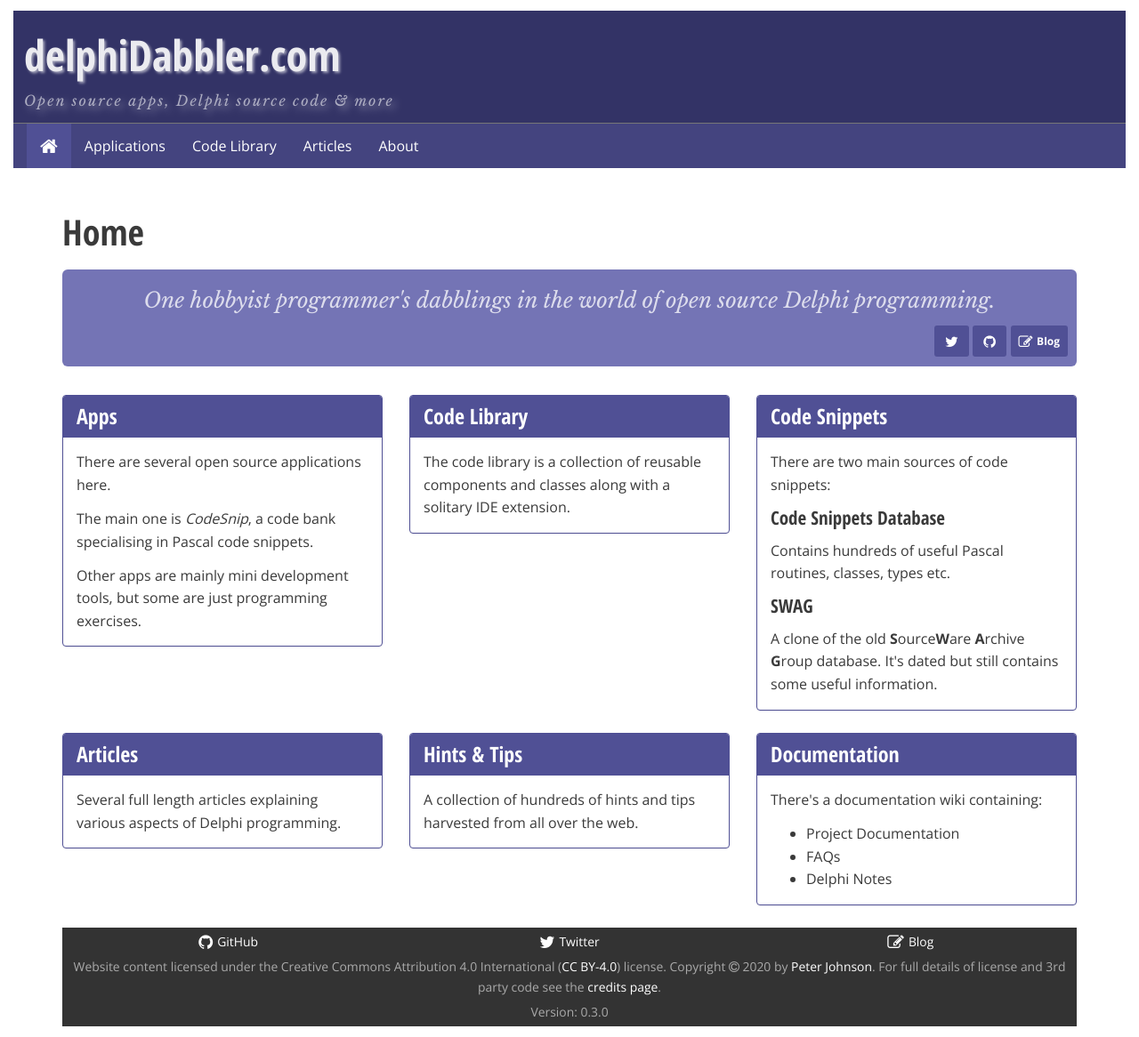
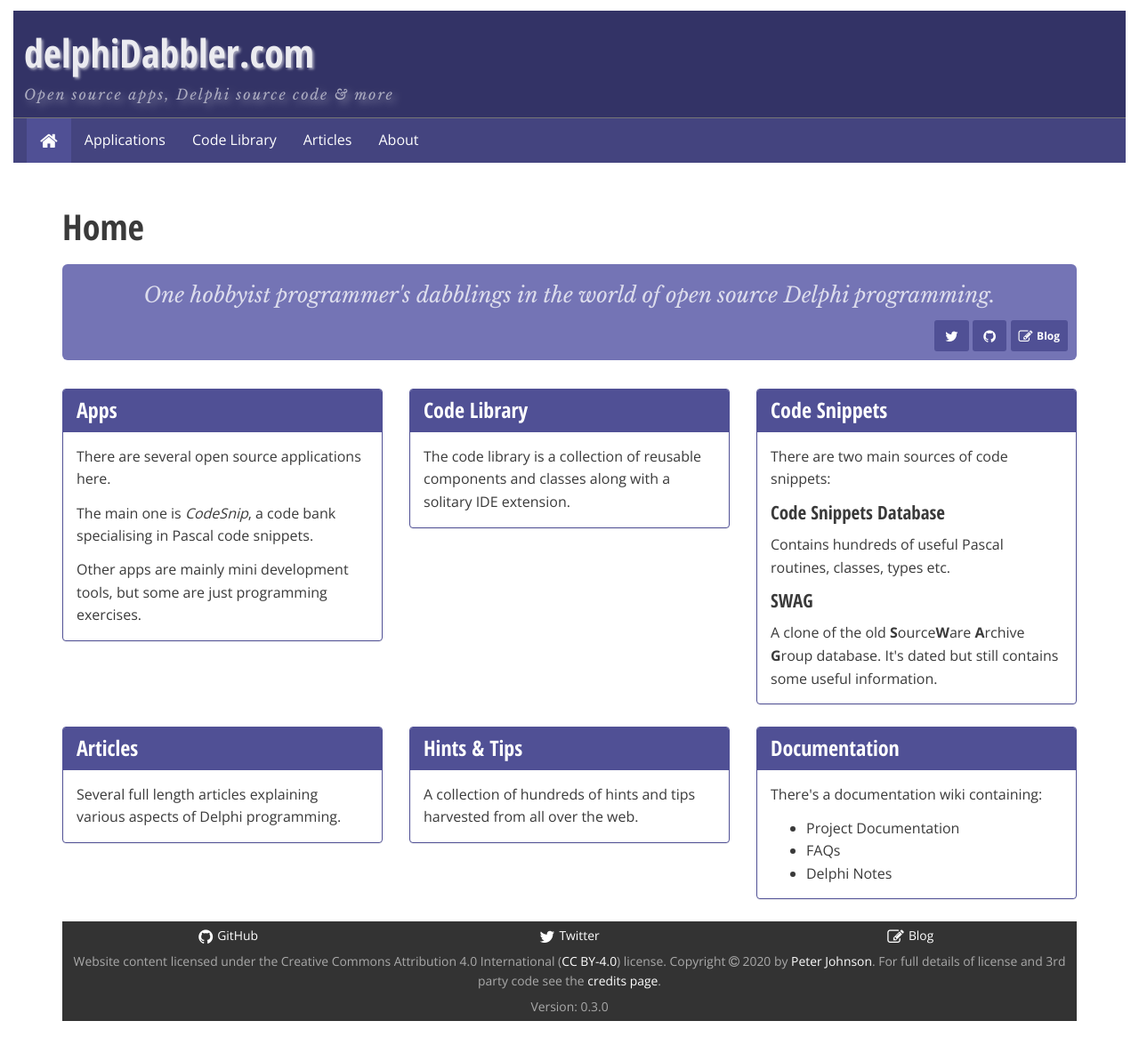
Before and after one commit to delphidabbler/delphidabbler.github.io, a Jekyll site: the page built from index.html, in a window 1280 px wide. Shown: the whole page at 89% size. Built offline with Jekyll 4.4.1, drawn with Linux system fonts in a browser that asks for light colours; nearby versions of some CDN libraries.

Commit message:
Tweak size of H1 tag used for branding logo

```diff
--- a/_sass/_dd-custom-variables.scss
+++ b/_sass/_dd-custom-variables.scss
@@ -7,7 +7,7 @@
 $branding-bg-start:           $branding-bg;             // start colour for background gradient
 $branding-bg-stop:            $global-branding-bg-stop; // stop colour for background gradient
 $branding-logo-font-family: $headings-font-family;
-$branding-logo-font-size: ceil($font-size-h1 * 1.2);
+$branding-logo-font-size:     ceil($font-size-h1 * 1.1);
 $branding-logo-font-size-sm: $branding-logo-font-size * 0.7;
 $branding-logo-font-size-xs: $branding-logo-font-size * 0.4;
 $branding-logo-color:         $branding-color;
```
